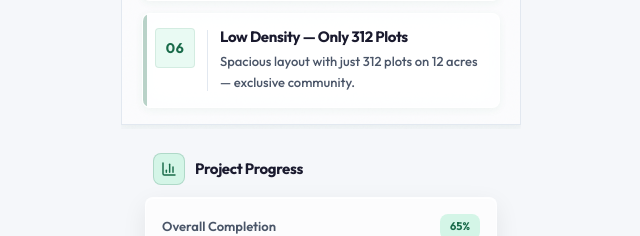
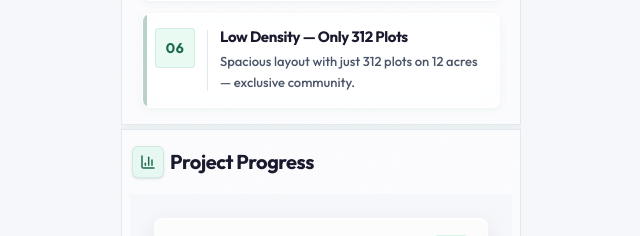
Before and after one commit to onemanwithoneserver/Figma-PlotLayouts, a React (Vite) app: page / in a window 1280 px wide. Shown: the part 1780-2016 px from the top of the page, without its empty margins (319-959 px from the left). Built offline with nearby package versions, Linux system fonts and the light colour scheme.

Commit message:
Git Pages

```diff
--- a/src/app/components/sections/PropertyDetails.tsx
+++ b/src/app/components/sections/PropertyDetails.tsx
@@ -96,10 +96,12 @@ const PropertyDetails: React.FC = () => {
             </FadeInSection>
 
             <FadeInSection delay={0.24}>
-              <div id="project-status" className="scroll-mt-[4px] relative z-10">
-                <Suspense fallback={<TimelineSkeleton />}>
-                  <ProjectTimeline />
-                </Suspense>
+              <div id="project-status" className={glassSectionClass}>
+                <ContentSection title="Project Progress">
+                  <Suspense fallback={<TimelineSkeleton />}>
+                    <ProjectTimeline />
+                  </Suspense>
+                </ContentSection>
               </div>
             </FadeInSection>
 
--- a/src/app/components/sections/property/project-progress/ProjectTimeline.tsx
+++ b/src/app/components/sections/property/project-progress/ProjectTimeline.tsx
@@ -5,7 +5,6 @@ import ArrowBackIosIcon from '@mui/icons-material/ArrowBackIos';
 import ArrowForwardIosIcon from '@mui/icons-material/ArrowForwardIos';
 import ChevronLeftIcon from '@mui/icons-material/ChevronLeft';
 import ChevronRightIcon from '@mui/icons-material/ChevronRight';
-import HeadingIcon from '../shared/HeadingIcon';
 import { APPROVALS, CONSTRUCTION_STEPS, PROGRESS_PCT } from './data';
 
 type DotStatus = 'done' | 'active' | 'upcoming';
@@ -91,13 +90,6 @@ const ProjectTimeline: React.FC = () => {
 
   return (
     <section className="w-full font-inter bg-[#F5F7FA] p-4">
-      {/* Dynamic Header */}
-      <div className="flex items-center gap-2.5 px-4 pt-2 mb-1">
-        <div className="w-8 h-8 rounded-[8px] bg-[#D4F5E7] border border-[#1A6B4A]/20 flex items-center justify-center">
-          <HeadingIcon name="project-status" className="w-4 h-4 text-[#1A6B4A]" />
-        </div>
-        <h3 className="text-[15px] font-bold text-[#1A1A2E] tracking-tight">Project Progress</h3>
-      </div>
 
       <div className="px-2 py-2 animate-fade-blur-in opacity-0" style={{ animationDelay: '40ms' }}>
         <div className="rounded-[8px] bg-[rgba(255,255,255,0.65)] backdrop-blur-[20px] border border-[rgba(255,255,255,0.6)] shadow-[0_8px_24px_rgba(0,0,0,0.08),inset_0_1px_0_rgba(255,255,255,0.8)] px-4 py-4 overflow-hidden relative">
--- a/src/app/components/sections/property/shared/ContentSection.tsx
+++ b/src/app/components/sections/property/shared/ContentSection.tsx
@@ -18,6 +18,7 @@ const ContentSection: React.FC<ContentSectionProps> = ({ title, action, children
     'Location & Distance': 'location',
     Amenities: 'amenities',
     'Pricing & Payment Plans': 'pricing',
+    'Project Progress': 'project-status',
   };
 
   const iconName = iconByTitle[title] ?? 'default';
```
Also changed, not shown: 32 other files (tests, documents, lock files or other folders).
